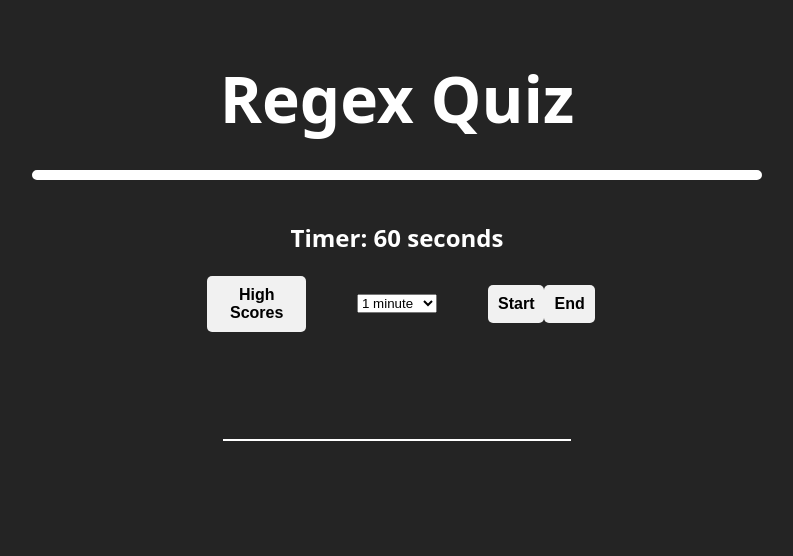
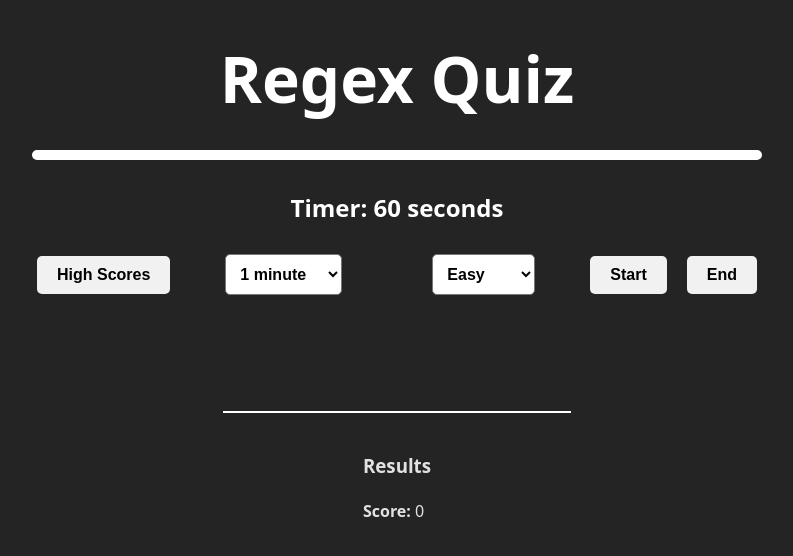
Before and after one commit to jaronlong52/regex-quiz, a React (Vite) app in the folder regex-quiz/: page / in a window 1280 px wide. Both pictures are taken after a click on the button "End". Shown: the top 556 px of the page, without its empty margins (243-1036 px from the left). Built offline with nearby package versions, Linux system fonts and the light colour scheme.

Commit message:
improved functionality and appearance. Not complete

```diff
--- a/regex-quiz/src/App.tsx
+++ b/regex-quiz/src/App.tsx
@@ -6,6 +6,7 @@ import { useState } from "react";
 export default function App() {
 	const [isStarted, setIsStarted] = useState(false);
 	const [isEnded, setIsEnded] = useState(false);
+	const [difficulty, setDifficulty] = useState(0);
 
 	function handleStart() {
 		setIsStarted(true);
@@ -17,11 +18,19 @@ export default function App() {
 		setIsStarted(false);
 	}
 
+	function handleDifficultyChange(newDifficulty: number) {
+		setDifficulty(newDifficulty);
+	}
+
 	return (
 		<div>
 			<Header />
-			<Info onStartClick={handleStart} onEndClick={handleEnd} />
-			<Prompt started={isStarted} ended={isEnded} />
+			<Info
+				onStartClick={handleStart}
+				onEndClick={handleEnd}
+				setDifficulty={handleDifficultyChange}
+			/>
+			<Prompt started={isStarted} ended={isEnded} difficulty={difficulty} />
 		</div>
 	);
 }
--- a/regex-quiz/src/components/button.tsx
+++ b/regex-quiz/src/components/button.tsx
@@ -4,11 +4,16 @@ import "./layouts/button.css";
 interface ButtonProps {
 	onClick: () => void;
 	children: React.ReactNode;
+	disabled?: boolean;
 }
 
-export default function Button({ onClick, children }: ButtonProps) {
+export default function Button({
+	onClick,
+	children,
+	disabled = false,
+}: ButtonProps) {
 	return (
-		<button onClick={onClick} className="button">
+		<button onClick={onClick} disabled={disabled} className="button">
 			{children}
 		</button>
 	);
--- a/regex-quiz/src/components/info.tsx
+++ b/regex-quiz/src/components/info.tsx
@@ -1,21 +1,35 @@
 import { useState, useEffect } from "react";
 import "./layouts/info.css";
 import Scores from "./scores";
+import Button from "./button.tsx";
 
 interface InfoProps {
 	onStartClick: () => void;
 	onEndClick: () => void;
+	setDifficulty: (newDifficulty: number) => void;
 }
 
-const Info: React.FC<InfoProps> = ({ onStartClick, onEndClick }) => {
+const Info: React.FC<InfoProps> = ({
+	onStartClick,
+	onEndClick,
+	setDifficulty,
+}) => {
 	const [timer, setTimer] = useState(60);
 	const [selectedTime, setSelectedTime] = useState(60); // Default selected time is 1 minute
 	const [isStarted, setIsStarted] = useState(false);
 
-	const items = [
+	const timeOptions = [
 		{ label: "1 minute", value: 60 },
 		{ label: "3 minutes", value: 180 },
 		{ label: "5 minutes", value: 300 },
+	];
+
+	const difficulties = [
+		{ label: "Easy", value: 0 },
+		{ label: "Medium", value: 1 },
+		{ label: "Hard", value: 2 },
+		{ label: "Expert", value: 3 },
+		{ label: "Master", value: 4 },
 	];
 
 	useEffect(() => {
@@ -39,6 +53,14 @@ const Info: React.FC<InfoProps> = ({ onStartClick, onEndClick }) => {
 		const selectedValue = parseInt(event.target.value);
 		setSelectedTime(selectedValue);
 		setTimer(selectedValue);
+	};
+
+	const handleDifficultyChange = (
+		event: React.ChangeEvent<HTMLSelectElement>
+	) => {
+		// Handle difficulty change if needed
+		const selectedDifficulty = parseInt(event.target.value);
+		setDifficulty(selectedDifficulty);
 	};
 
 	const handleStart = () => {
@@ -65,19 +87,45 @@ const Info: React.FC<InfoProps> = ({ onStartClick, onEndClick }) => {
 			<h2 className="timer">Timer: {timer} seconds</h2>
 			<div className="info-container">
 				<Scores />
-				<select value={selectedTime} onChange={handleTimeChange}>
-					{items.map((item, index) => (
-						<option key={index} value={item.value}>
+				<select
+					className="info-dropdown"
+					value={selectedTime}
+					onChange={handleTimeChange}
+					disabled={isStarted}
+				>
+					{timeOptions.map((item, index) => (
+						<option
+							className="info-dropdown-options"
+							key={index}
+							value={item.value}
+						>
+							{item.label}
+						</option>
+					))}
+				</select>
+				<select
+					className="info-dropdown"
+					value={selectedTime}
+					onChange={handleDifficultyChange}
+					disabled={isStarted}
+				>
+					{difficulties.map((item, index) => (
+						<option
+							className="info-dropdown-options"
+							key={index}
+							value={item.value}
+						>
 							{item.label}
 						</option>
 					))}
 				</select>
 				<div>
-					<button onClick={handleStart}>Start</button>
-					<button onClick={handleEnd}>End</button>
+					<Button onClick={handleStart} disabled={isStarted}>
+						Start
+					</Button>
+					<Button onClick={handleEnd}>End</Button>
 				</div>
 			</div>
-			{/* <div className="info-divider"></div> */}
 		</div>
 	);
 };
--- a/regex-quiz/src/components/layouts/button.css
+++ b/regex-quiz/src/components/layouts/button.css
@@ -1,12 +1,12 @@
 .button {
-    background-color: #4CAF50;
+    background-color: #f1f1f1;
     border: none;
-    color: white;
-    padding: 15px 32px;
-    text-align: center;
-    text-decoration: none;
-    display: inline-block;
-    font-size: 16px;
-    margin: 4px 2px;
+    border-radius: 5px;
+    padding: 10px 20px;
+    margin: 10px;
     cursor: pointer;
+    font-size: 1rem;
+    font-weight: 600;
+    color: black;
+    white-space: nowrap;
 }
--- a/regex-quiz/src/components/layouts/header.css
+++ b/regex-quiz/src/components/layouts/header.css
@@ -6,6 +6,7 @@
     color: white;
     font-size: 2rem;
     font-weight: 700;
+    margin-top: -20px;
 }
 
 .header div {
--- a/regex-quiz/src/components/layouts/info.css
+++ b/regex-quiz/src/components/layouts/info.css
@@ -1,5 +1,10 @@
 .main-info {
-  margin-bottom: 20px;;
+  margin-bottom: 20px;
+  margin-top: -10px;
+  display: flex;
+  flex-direction: column;
+  justify-content: center;
+  align-items: center;
 }
 
 .timer {
@@ -15,27 +20,13 @@
   align-items: center;
   margin-top: 20px;
   justify-content: space-between; /* Updated property */
-  width: 30%;
-  margin-left: auto; /* Added property */
-  margin-right: auto; /* Added property */
+  margin: 0 auto; /* Centers the container horizontally */
 }
 
 .info-container div {
   display: flex;
   flex-direction: row;
   justify-content: space-between;
-  width: 26%;
-}
-
-.info-container div button {
-  background-color: #f1f1f1;
-  border: none;
-  border-radius: 5px;
-  padding: 10px;
-  cursor: pointer;
-  font-size: 1rem;
-  font-weight: 600;
-  color: black;
 }
 
 .info-divider {
@@ -46,3 +37,23 @@
   width: 140vh;
   margin: auto;
 }
+
+.info-dropdown {
+  display: flex;
+  flex-direction: column;
+  align-items: center;
+  justify-content: center;
+  color: black;
+  background-color: white;
+  font-size: 1rem;
+  font-weight: 600;
+  padding: 10px 10px 10px 10px;
+  border-radius: 5px;
+  margin-left: 45px;
+  margin-right: 45px;
+}
+
+.info-dropdown-options {
+  color: black;
+  font-weight: 500;
+}
--- a/regex-quiz/src/components/layouts/scores.css
+++ b/regex-quiz/src/components/layouts/scores.css
@@ -1,7 +1,3 @@
-.scores-btn {
-
-}
-
 .popup {
   position: fixed;
   top: 50%;
--- a/regex-quiz/src/components/prompt.tsx
+++ b/regex-quiz/src/components/prompt.tsx
@@ -5,53 +5,125 @@ import { fetchPrompt, RegexPrompt } from "../api/api";
 interface PromptProps {
 	started: boolean;
 	ended: boolean;
+	difficulty: number;
 }
 
-const Prompt: React.FC<PromptProps> = ({ started, ended }) => {
-	const [inputValue, setInputValue] = useState("");
+const Prompt: React.FC<PromptProps> = ({ started, ended, difficulty }) => {
 	const inputRef = useRef<HTMLInputElement>(null);
 	const [prompt, setPrompt] = useState<RegexPrompt | null>(null);
+	const [pattern, setPattern] = useState<string>("");
+	const [promptIsRegex, setPromptIsRegex] = useState<boolean>(false);
+	const myMapRef = useRef<Map<string, { input: string; correct: boolean }>>(
+		new Map()
+	);
+	const [score, setScore] = useState<number>(0);
 
-	const handleInputChange = (event: React.ChangeEvent<HTMLInputElement>) => {
-		setInputValue(event.target.value);
+	const checkInput = () => {
+		const currentValue = inputRef.current?.value || "";
+		if (!prompt) return;
+
+		// Only check if minimum length is met for string match
+		if (!promptIsRegex && currentValue.length < pattern.length) {
+			return;
+		}
+
+		if (!promptIsRegex) {
+			if (currentValue === pattern) {
+				handleCorrect(currentValue);
+			}
+		} else {
+			try {
+				const regex = new RegExp(pattern);
+				if (regex.test(currentValue)) {
+					handleCorrect(currentValue);
+				}
+			} catch (error) {
+				console.log("Invalid regex in pattern:", error);
+			}
+		}
 	};
 
-	function handleFetch() {
-		fetchPrompt(3).then((newPrompt) => {
-			setPrompt(newPrompt);
-			setInputValue(""); // Reset input value when fetching a new prompt
-		});
-	}
+	const handleKeyUp = (event: React.KeyboardEvent<HTMLInputElement>) => {
+		if (event.key === "Enter") {
+			const value = inputRef.current?.value || "";
+			// Check if it wasn't already marked correct (avoid overwriting correct entries)
+			if (!myMapRef.current.has(pattern)) {
+				myMapRef.current.set(pattern, { input: value, correct: false });
+			}
+			handleFetch();
+		}
+	};
 
-	useEffect(() => {
-		if (inputRef.current) {
-			inputRef.current.focus();
-		}
-	}, []);
+	const handleCorrect = (value: string) => {
+		myMapRef.current.set(pattern, { input: value, correct: true });
+		setScore((prevScore) => prevScore + 1);
+		handleFetch();
+	};
+
+	const handleFetch = async () => {
+		const newPrompt = await fetchPrompt(difficulty);
+		setPromptIsRegex(Math.random() < 0.5);
+		setPrompt(newPrompt);
+		setPattern(newPrompt.pattern);
+		if (inputRef.current) inputRef.current.value = "";
+		console.log(newPrompt);
+	};
 
 	useEffect(() => {
 		if (started) {
 			handleFetch();
+			inputRef.current?.focus();
 		}
 	}, [started]);
 
 	useEffect(() => {
 		if (ended) {
-			setPrompt(null); // Clear prompt when the game ends
-			setInputValue(""); // Reset input value when the game ends
+			setPrompt(null);
+			if (inputRef.current) inputRef.current.value = "";
+			console.log("User inputs collected:", myMapRef.current);
+			inputRef.current?.blur();
 		}
 	}, [ended]);
 
 	return (
 		<div className="prompt-container">
-			<h2>{prompt?.strings}</h2>
+			<h2>
+				{promptIsRegex
+					? pattern
+					: prompt?.strings.map((str, idx) => (
+							<span key={idx}>
+								{`"${str}"`}
+								{idx < prompt.strings.length - 1 ? ", " : ""}
+							</span>
+					  ))}
+			</h2>
 			<input
 				type="text"
-				value={inputValue}
-				onChange={handleInputChange}
 				ref={inputRef}
 				className="prompt-input"
+				disabled={!started || ended}
+				onKeyUp={handleKeyUp}
+				onChange={checkInput}
 			/>
+			{ended && (
+				<div className="results-container">
+					<h3>Results</h3>
+					<ul>
+						{Array.from(myMapRef.current.entries()).map(
+							([key, result], idx) => (
+								<li key={idx}>
+									<strong>Pattern:</strong> {key} <br />
+									<strong>Your Input:</strong> {result.input} <br />
+									<strong>Status:</strong> {result.correct ? "✅" : "❌"}
+								</li>
+							)
+						)}
+					</ul>
+					<p>
+						<strong>Score:</strong> {score}
+					</p>
+				</div>
+			)}
 		</div>
 	);
 };
--- a/regex-quiz/src/components/scores.tsx
+++ b/regex-quiz/src/components/scores.tsx
@@ -1,5 +1,6 @@
 import { useState } from "react";
 import "./layouts/scores.css";
+import Button from "./button";
 
 export default function Scores() {
 	const [scores] = useState([
@@ -16,9 +17,7 @@ export default function Scores() {
 
 	return (
 		<div className="popup-container">
-			<button className="scores-btn" onClick={togglePopup}>
-				High Scores
-			</button>
+			<Button onClick={togglePopup}>High Scores</Button>
 			{showPopup && (
 				<div className="popup">
 					<div className="popup-content">
```
